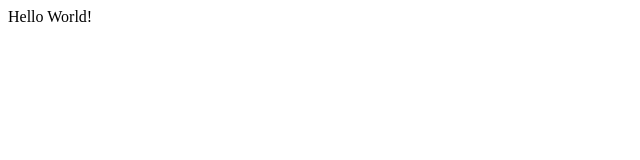
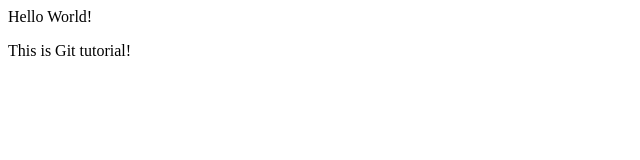
Before and after one commit to peetlucas/demo-repo, a plain HTML site: page index.html in a window 1280 px wide. Shown: the whole page, without its empty margins (0-640 px from the left). Drawn offline with Linux system fonts and the light colour scheme.

Commit message:
modified index.html in master branch

```diff
--- a/index.html
+++ b/index.html
@@ -7,5 +7,6 @@
 </head>
 <body>
     <div>Hello World!</div>
+    <p>This is Git tutorial!</p>
 </body>
 </html>
```
